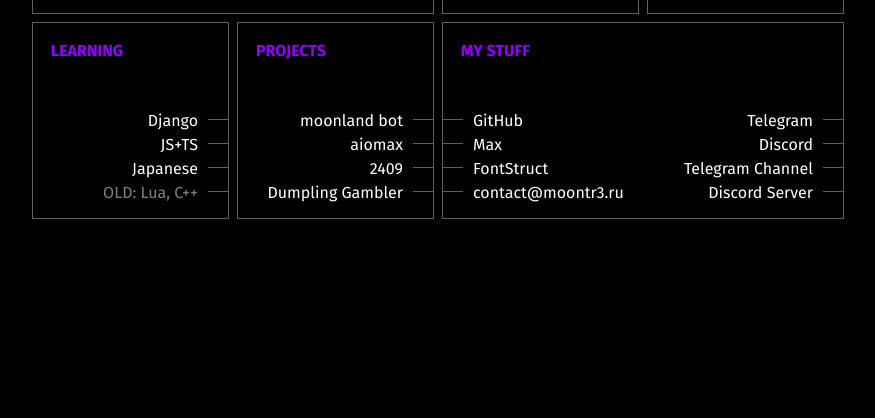
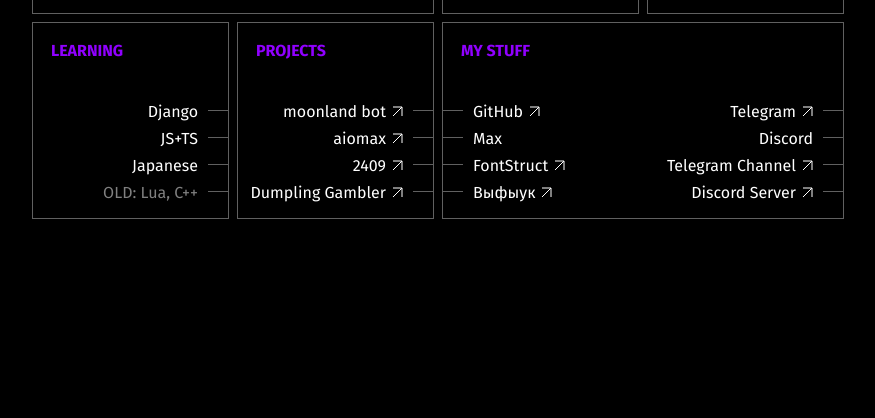
Before and after one commit to moontr3/moontr3.github.io, a plain HTML site: page index.html in a window 1280 px wide. Shown: the part 382-800 px from the top of the page, without its empty margins (202-1077 px from the left). Drawn offline with Linux system fonts and the light colour scheme.

Commit message:
add links

```diff
--- a/index.html
+++ b/index.html
@@ -70,10 +70,10 @@
             </div>
             <div class="bottomright">
                 <ul class="rightul">
-                    <li>moonland bot</li>
-                    <li>aiomax</li>
-                    <li>2409</li>
-                    <li>Dumpling Gambler</li>
+                    <li><a href="https://ml.moontr3.ru" class="link">moonland bot</a></li>
+                    <li><a href="https://github.com/dpnspn/aiomax" class="link">aiomax</a></li>
+                    <li><a href="https://moontr3.itch.io/2409" class="link">2409</a></li>
+                    <li><a href="https://top.gg/bot/1274350659873017938" class="link">Dumpling Gambler</a></li>
                 </ul>
             </div>
         </div>
@@ -84,18 +84,18 @@
             </div>
             <div class="bottomleft">
                 <ul class="leftul">
-                    <li>GitHub</li>
-                    <li>Max</li>
-                    <li>FontStruct</li>
-                    <li>contact@moontr3.ru</li>
+                    <li><a href="https://github.com/moontr3" class="link">GitHub</a></li>
+                    <li><div class="hovertext"><span class="shown">Max</span><span class="hidden">ID: 2871476</span></div></li>
+                    <li><a href="https://www.fontstruct.com/fontstructors/1764820/moontr3" class="link">FontStruct</a></li>
+                    <li><a href="https://t.me/vifiuk" class="link">Выфыук</a></li>
                 </ul>
             </div>
             <div class="bottomright">
                 <ul class="rightul">
-                    <li>Telegram</li>
-                    <li>Discord</li>
-                    <li>Telegram Channel</li>
-                    <li>Discord Server</li>
+                    <li><a href="https://t.me/moontr3" class="link">Telegram</a></li>
+                    <li><div class="hovertext"><span class="shown">Discord</span><span class="hidden">@moontr3</span></div></li>
+                    <li><a href="https://t.me/moontr3ch" class="link">Telegram Channel</a></li>
+                    <li><a href="https://ml.moontr3.ru" class="link">Discord Server</a></li>
                 </ul>
             </div>
         </div>
--- a/style.css
+++ b/style.css
@@ -83,7 +83,7 @@
     padding: 0;
 }
 li {
-    margin-top: 5px;
+    margin-top: 8px;
 }
 .rightul {
     text-align: right;
@@ -106,3 +106,47 @@
     height: 1px;
     background-color: #606060;
 }
+
+
+.link {
+    margin: 0;
+    text-decoration: none;
+}
+.link:after {
+    content: url(images/arrow.svg);
+    padding-left: 6px;
+}
+
+.link:hover {
+    background-color: #9000FF;
+    color: #000;
+    font-weight: 500;
+}
+
+.link:hover:after {
+    filter: invert(100%);
+}
+
+
+.hovertext {
+    display: inline;
+}
+
+.hovertext .hidden {
+    display: none;
+}
+
+.hovertext:hover {
+    background-color: #9000FF;
+    color: #000;
+}
+
+.hovertext:hover .shown {
+    display: none;
+}
+
+.hovertext:hover .hidden {
+    display: inline;
+    color: #000;
+    font-weight: 500;
+}
```
Also changed, not shown: images/arrow.svg (added).
